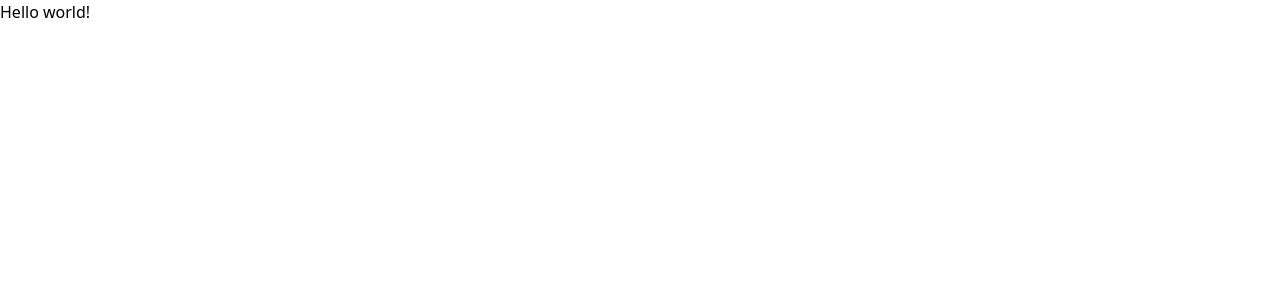
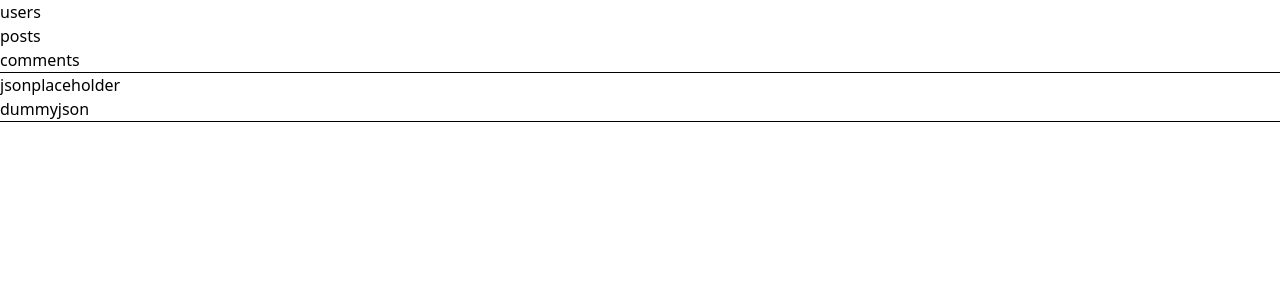
Before and after one commit to aleks1303/dec-2025_react_lessons, a React (Vite) app: page /users in a window 1280 px wide. Shown: the top 300 px of the page. Built offline with nearby package versions, Linux system fonts and the light colour scheme.

Commit message:
router-task2

```diff
--- /dev/null
+++ b/src/components/menu-components/menu-comments/MenuCommentsComponent.tsx
@@ -0,0 +1,14 @@
+import {Link} from "react-router-dom";
+
+
+const MenuCommentsComponent = () => {
+    return (
+        <>
+            <ul>
+                <li><Link to={'jsonplaceholder'}>jsonplaceholder</Link></li>
+            </ul>
+        </>
+    );
+};
+
+export default MenuCommentsComponent;
--- /dev/null
+++ b/src/components/menu-components/menu-layout/MenuComponent.tsx
@@ -0,0 +1,16 @@
+import {Link} from "react-router-dom";
+
+
+const MenuComponent = () => {
+    return (
+        <div>
+            <ul>
+                <li><Link to={'users'}>users</Link></li>
+                <li><Link to={'posts'}>posts</Link></li>
+                <li><Link to={'comments'}>comments</Link></li>
+            </ul>
+        </div>
+    );
+};
+
+export default MenuComponent;
--- /dev/null
+++ b/src/components/menu-components/menu-posts/MenuPostsComponent.tsx
@@ -0,0 +1,15 @@
+import {Link} from "react-router-dom";
+
+
+const MenuPostsComponent = () => {
+    return (
+        <>
+            <ul>
+                <li><Link to={'jsonplaceholder'}>jsonplaceholder</Link></li>
+                <li><Link to={'dummyjson'}>dummyjson</Link></li>
+            </ul>
+        </>
+    );
+};
+
+export default MenuPostsComponent;
--- /dev/null
+++ b/src/components/menu-components/menu-users/MenuUsersComponents.tsx
@@ -0,0 +1,15 @@
+import {Link} from "react-router-dom";
+
+
+const MenuUsersComponent = () => {
+    return (
+        <>
+            <ul>
+                <li><Link to={'jsonplaceholder'}>jsonplaceholder</Link></li>
+                <li><Link to={'dummyjson'}>dummyjson</Link></li>
+            </ul>
+        </>
+    );
+};
+
+export default MenuUsersComponent;
--- /dev/null
+++ b/src/layouts/MainLayout.tsx
@@ -0,0 +1,15 @@
+import MenuComponent from "../components/menu-components/menu-layout/MenuComponent.tsx";
+import {Outlet} from "react-router-dom";
+
+
+const MainLayout = () => {
+    return (
+        <div>
+            <MenuComponent/>
+            <hr/>
+            <Outlet/>
+        </div>
+    );
+};
+
+export default MainLayout;
--- a/src/main.tsx
+++ b/src/main.tsx
@@ -1,5 +1,6 @@
 import {createRoot} from 'react-dom/client'
 import './index.css'
-import App from './App.tsx'
+import {RouterProvider} from "react-router-dom";
+import {routes} from "./routes/routes.tsx";
 
-createRoot(document.getElementById('root')!).render(<App />)
+createRoot(document.getElementById('root')!).render(<RouterProvider router={routes}/>)
--- /dev/null
+++ b/src/pages/CommentsPage.tsx
@@ -0,0 +1,15 @@
+import MenuCommentsComponent from "../components/menu-components/menu-comments/MenuCommentsComponent.tsx";
+import {Outlet} from "react-router-dom";
+
+
+const CommentsPage = () => {
+    return (
+        <div>
+            <MenuCommentsComponent/>
+            <hr/>
+            <Outlet/>
+        </div>
+    );
+};
+
+export default CommentsPage;
--- /dev/null
+++ b/src/pages/PostsPage.tsx
@@ -0,0 +1,15 @@
+import MenuPostsComponent from "../components/menu-components/menu-posts/MenuPostsComponent.tsx";
+import {Outlet} from "react-router-dom";
+
+
+const PostsPage = () => {
+    return (
+        <div>
+            <MenuPostsComponent/>
+            <hr/>
+            <Outlet/>
+        </div>
+    );
+};
+
+export default PostsPage;
--- /dev/null
+++ b/src/pages/UsersPage.tsx
@@ -0,0 +1,15 @@
+import MenuUsersComponent from "../components/menu-components/menu-users/MenuUsersComponents.tsx";
+import {Outlet} from "react-router-dom";
+
+
+const UsersPage = () => {
+    return (
+        <div>
+            <MenuUsersComponent/>
+            <hr/>
+            <Outlet/>
+        </div>
+    );
+};
+
+export default UsersPage;
```
Also changed, not shown: src/routes/routes.tsx (added, +28 -0 lines).
